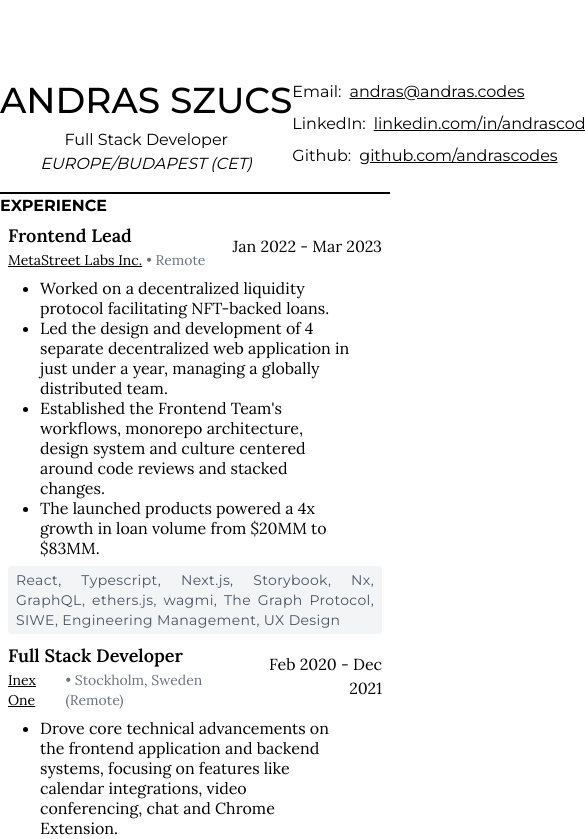
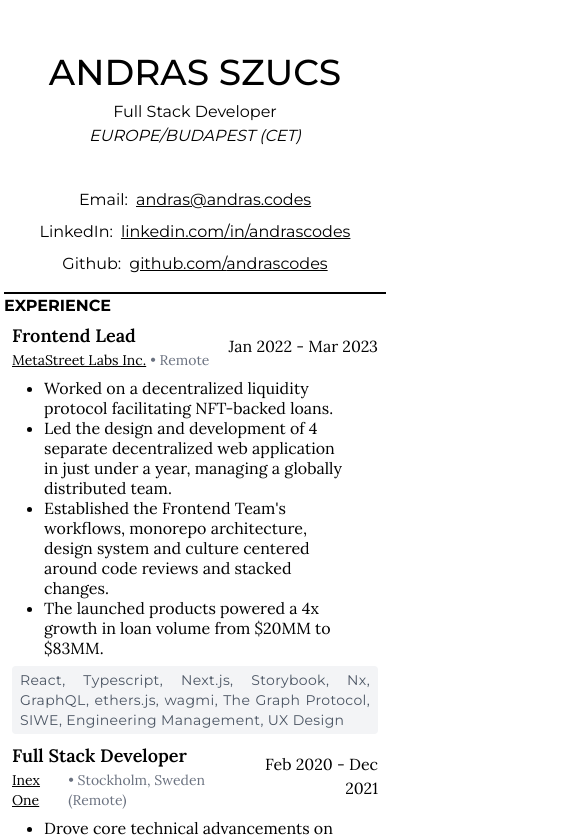
Before and after one commit to 4ndrasETH/website, a Next.js app: page / in a window 390 px wide. Shown: the top 839 px of the page, 585 px wide, since content can reach past the window. Built offline with nearby package versions, Linux system fonts and the light colour scheme.

Commit message:
feat: adjust responsive styling

```diff
--- a/src/app/page.tsx
+++ b/src/app/page.tsx
@@ -12,9 +12,11 @@ const playfair = Lora({ subsets: ["latin"] });
 export default function Home() {
   return (
     <main
-      className={`${playfair.className} container mx-auto my-20 print:my-5 flex flex-col gap-4`}
+      className={`${playfair.className} container xl:max-w-7xl mx-auto my-12 md:my-20 print:my-5 p-1 md:p-4 flex flex-col gap-4`}
     >
-      <div className={`${montserrat.className} flex`}>
+      <div
+        className={`${montserrat.className} flex flex-col md:flex-row print:flex-row gap-10`}
+      >
         <div className="flex flex-1 flex-col items-center text-center">
           <Typography variant="h1" className="uppercase whitespace-nowrap">
             {cv.name}
@@ -29,7 +31,7 @@ export default function Home() {
             {cv.location}
           </Typography>
         </div>
-        <div className="flex flex-col gap-2 print:gap-1">
+        <div className="flex flex-col gap-2 print:gap-1 items-center justify-center md:items-start md:justify-start print:items-start print:justify-start">
           <div className="flex gap-2">
             <Typography variant="body">Email: </Typography>
             <Typography variant="body">
```
